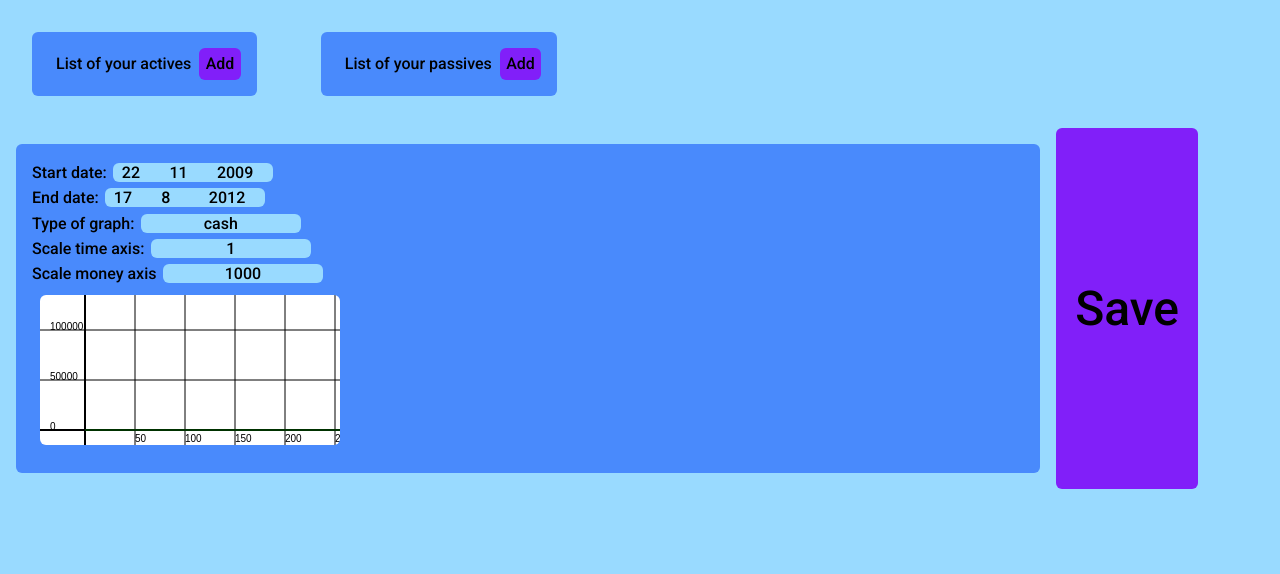
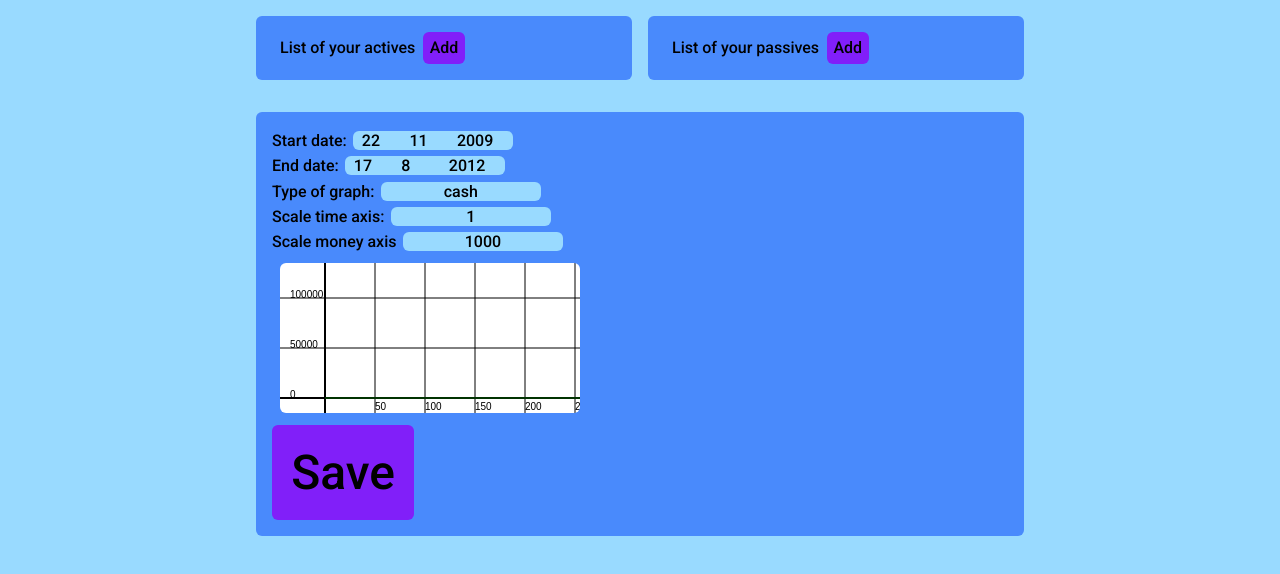
Before and after one commit to maksimPhilippov/finace-calculator, a React (Create React App) app: page / in a window 1280 px wide. Shown: the top 574 px of the page. Built offline with nearby package versions, Linux system fonts and the light colour scheme.

Commit message:
adaptive

```diff
--- a/src/components/App.tsx
+++ b/src/components/App.tsx
@@ -91,7 +91,6 @@ function App() {
         />
       </EditActionContext.Provider>
       <Diagram actionsList={listMoneyActions} />
-      <SaveButton actionsList={listMoneyActions} />
     </div>
   );
 }
--- a/src/components/Diagram.tsx
+++ b/src/components/Diagram.tsx
@@ -8,6 +8,7 @@ import Graph from "./Graph";
 import DatePicker from "./DatePicker";
 import { GraphTypes } from "../types/GraphTypes";
 import GraphTypeSelector from "./GraphTypeSelector";
+import SaveButton from "./SaveButton";
 
 interface DiagramProp {
   actionsList: MoneyAction[];
@@ -131,6 +132,7 @@ export default function Diagram(prop: DiagramProp) {
         xScale={timeScale}
         yScale={moneyScale}
       />
+      <SaveButton actionsList={prop.actionsList} />
     </div>
   );
 }
--- a/src/index.scss
+++ b/src/index.scss
@@ -6,13 +6,17 @@ body {
 }
 
 .App {
-  display: flex;
-  flex-flow: row wrap;
+  display: grid;
+  grid-template-columns: auto;
+  grid-template-rows: auto min-content;
+  gap: 1em 1em;
+  grid-template-areas:
+    "actives-cell"
+    "passives-cell"
+    "diagram-cell";
+
   font-family: "Roboto", sans-serif;
-}
-
-.actions-list {
-  padding: 1rem;
+  margin: 0;
 }
 
 .save-button {
@@ -50,10 +54,13 @@ body {
 .clickable:hover {
   outline-style: solid;
 }
+
 .list-menu {
   @include element-border;
   @include main-tile;
   background-color: $neutral-color-500;
+  margin-bottom: 1em;
+  margin-top: 1em;
 }
 
 .money-action {
@@ -72,10 +79,12 @@ body {
 
 .passive {
   background-color: $passive-color;
+  grid-area: passives-cell;
 }
 
 .active {
   background-color: $active-color;
+  grid-area: actives-cell;
 }
 
 .dropdown-base {
@@ -142,9 +151,8 @@ body {
 .diagram {
   @include element-border;
   @include main-tile;
-  flex-basis: 80%;
   padding: 1em;
-  margin: 1em;
+  grid-area: diagram-cell;
   background-color: $neutral-color-500;
 }
 
@@ -159,3 +167,21 @@ body {
   flex-flow: row nowrap;
   justify-content: space-between;
 }
+
+@media only screen and (min-width: 530px) {
+  .App {
+    margin: 1em;
+  }
+}
+
+@media only screen and (min-width: 1100px) {
+  .App {
+    grid-template-columns: 1fr 1fr;
+    grid-template-rows: auto min-content;
+    grid-template-areas:
+      "actives-cell passives-cell"
+      "diagram-cell diagram-cell";
+    margin: auto;
+    max-width: 60%;
+  }
+}
--- a/src/styles/mixins.scss
+++ b/src/styles/mixins.scss
@@ -19,8 +19,7 @@
 
 @mixin main-tile {
   // box-shadow: 0px 0px 5px inset black;
-  margin: 1rem;
-  padding: 1rem;
+  padding: 1em;
   & > span {
     margin-inline: 0.5em;
   }
```
